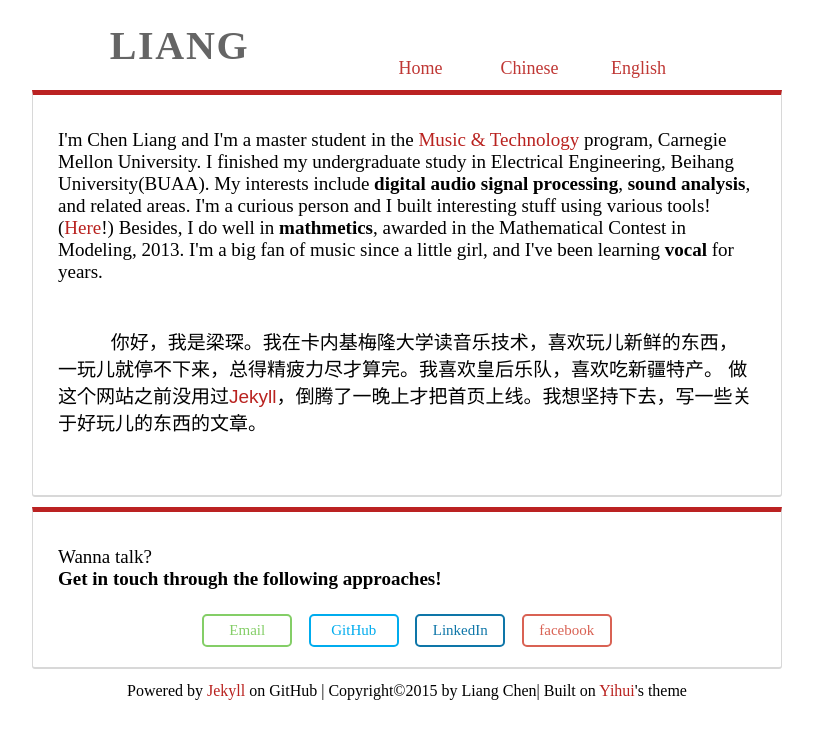
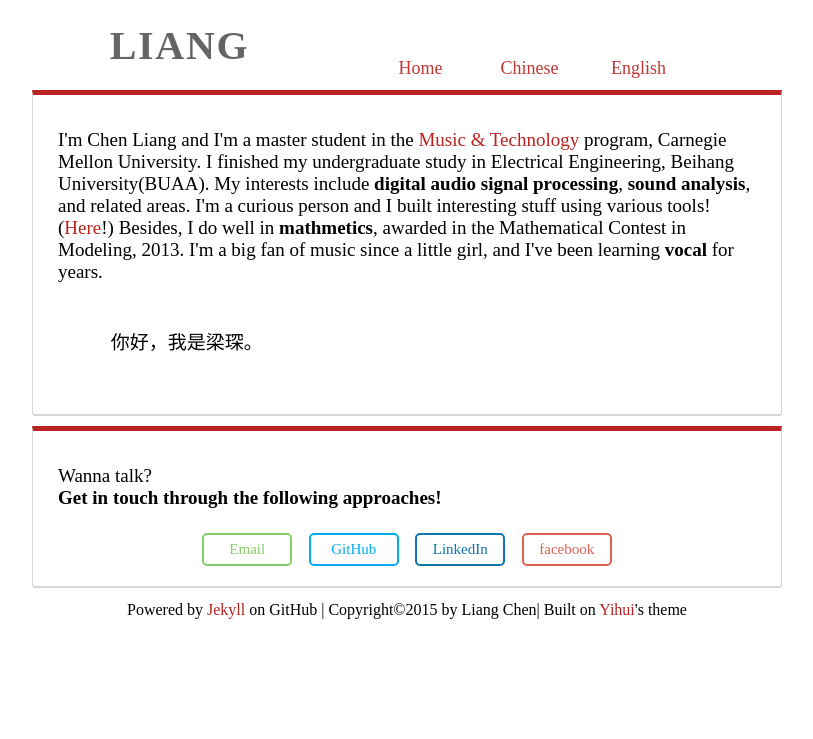
Before and after one commit to liangchen1ce/liangchen1ce.github.io, a Jekyll site: the page built from index.html, in a window 1280 px wide. Shown: the top 739 px of the page, without its empty margins (233-1046 px from the left). Built offline with Jekyll 4.4.1, drawn with Linux system fonts in a browser that asks for light colours; nearby versions of some CDN libraries; some web fonts are replaced; Markdown is read by kramdown in place of the engine named in the settings.

```diff
--- a/index.html
+++ b/index.html
@@ -13,8 +13,7 @@ excerpt: Liang Chen from Beijing, China
 			I'm a big fan of music since a little girl, and I've been learning <strong>vocal</strong> for years.
 			</h3>
 
-			<h6>&nbsp;&nbsp;&nbsp;&nbsp;&nbsp;&nbsp;&nbsp;&nbsp;&nbsp;&nbsp;你好，我是梁琛。我在卡内基梅隆大学读音乐技术，喜欢玩儿新鲜的东西，一玩儿就停不下来，总得精疲力尽才算完。我喜欢皇后乐队，喜欢吃新疆特产。
-			做这个网站之前没用过<a href="http://jekyllrb.com/">Jekyll</a>，倒腾了一晚上才把首页上线。我想坚持下去，写一些关于好玩儿的东西的文章。
+			<h6>&nbsp;&nbsp;&nbsp;&nbsp;&nbsp;&nbsp;&nbsp;&nbsp;&nbsp;&nbsp;你好，我是梁琛。
 			</h6>
 
 
```
Also changed, not shown: _posts/XX2013-11-16-group-meet-with-comusic-guys.markdown (renamed from _posts/2013-11-16-group-meet-with-comusic-guys.markdown), _posts/XX2014-01-01-coursera-download.markdown (renamed from _posts/2014-01-01-coursera-download.markdown), _posts/XX2014-02-20-vocal-repertoire.markdown (renamed from _posts/2014-02-20-vocal-repertoire.markdown), _posts/XX2014-11-30-one-year-passed.markdown (renamed from _posts/2014-11-30-one-year-passed.markdown).
